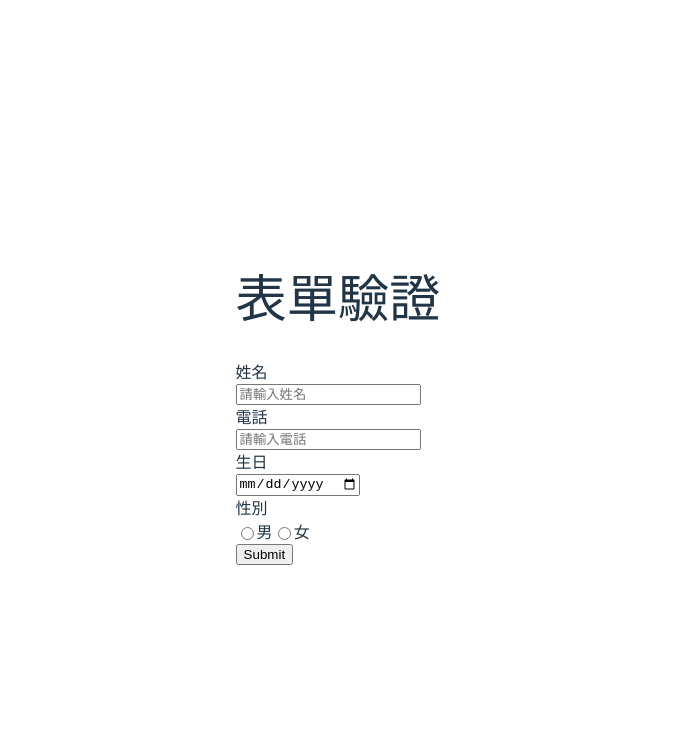
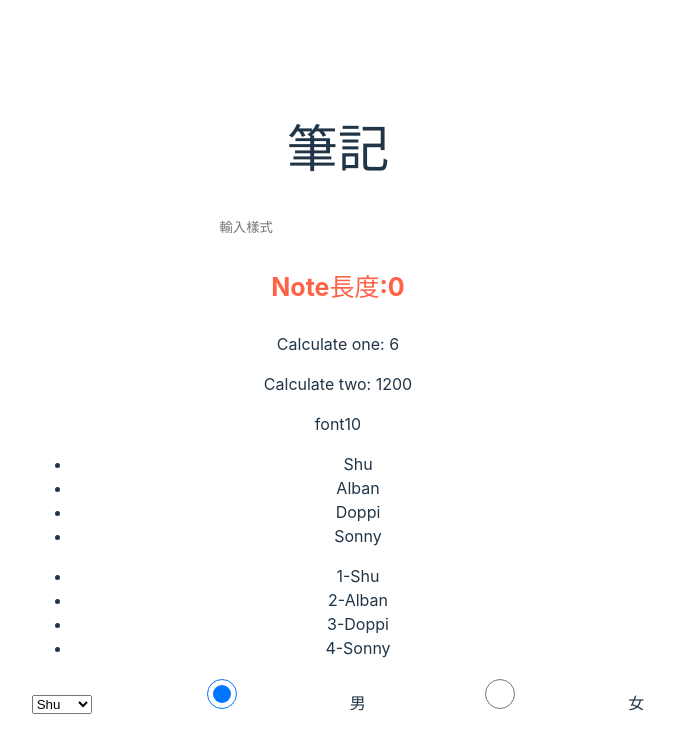
Before and after one commit to yanniao0827/Vue, a Vue app in the folder PRACTICE/my_app/: page / in a window 1280 px wide. Shown: the top 752 px of the page, without its empty margins (302-977 px from the left). Built offline with nearby package versions, Linux system fonts and the light colour scheme.

Commit message:
9.radio練習

```diff
--- a/PRACTICE/my_app/src/App.vue
+++ b/PRACTICE/my_app/src/App.vue
@@ -16,8 +16,8 @@ import Register from './components/Register.vue';
   </div> -->
   <!-- <HelloWorld msg="Vite + Vue" /> -->
   <!-- <myButton /> -->
-  <!-- <LifeNote /> -->
-  <Register />
+  <LifeNote />
+  <!-- <Register /> -->
 </template>
 
 <style scoped>
--- a/PRACTICE/my_app/src/components/LifeNote.vue
+++ b/PRACTICE/my_app/src/components/LifeNote.vue
@@ -8,7 +8,7 @@ const b=ref(40)
 let classStyle=ref('font50')
 let isFont30=ref(true)
 const livers=reactive(['Shu','Alban','Doppi','Sonny'])
-const gender=ref('male')
+const gender=ref('男')
 
 const testStyle=ref({color:'tomato', fontSize:'25px', fontWeight:'bold'})
 const updateLocalStorage = () => {
@@ -54,8 +54,10 @@ function showMsg(msg){
 </ul>
 <form action="" id="myForm">
     <select name="" id="">
-        <option v-for="(liver2,index) in livers" :value="liver2" @change="showLiver(liver2,index)">{{ liver2,index }}</option>
+        <option v-for="(liver1,index) in livers" :value="liver1" @change="showLiver(liver1,index)">{{ liver1,index }}</option>
     </select>
+    <input type="radio" name="gender" v-model="gender" checked>男
+    <input type="radio" name="gender" v-model="gender">女
 </form>
 
 </template>
```
